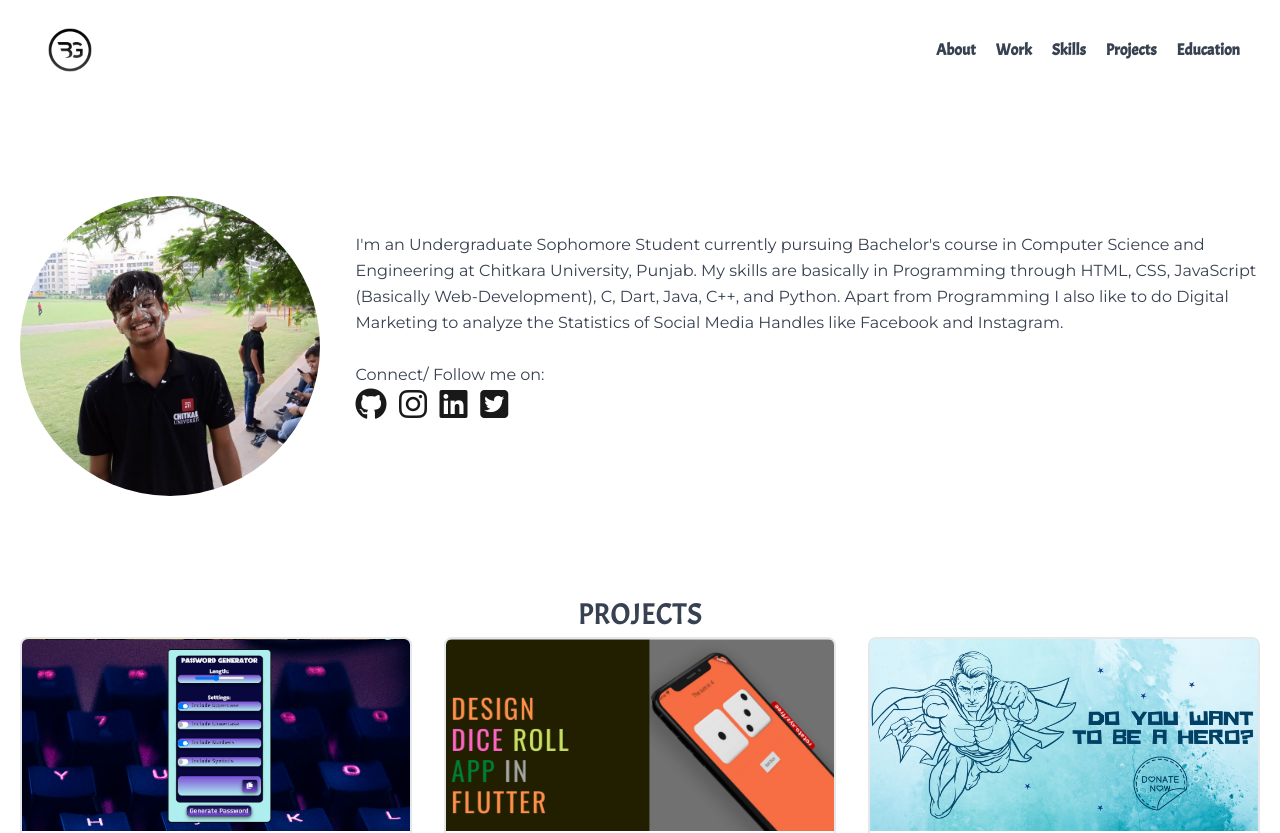
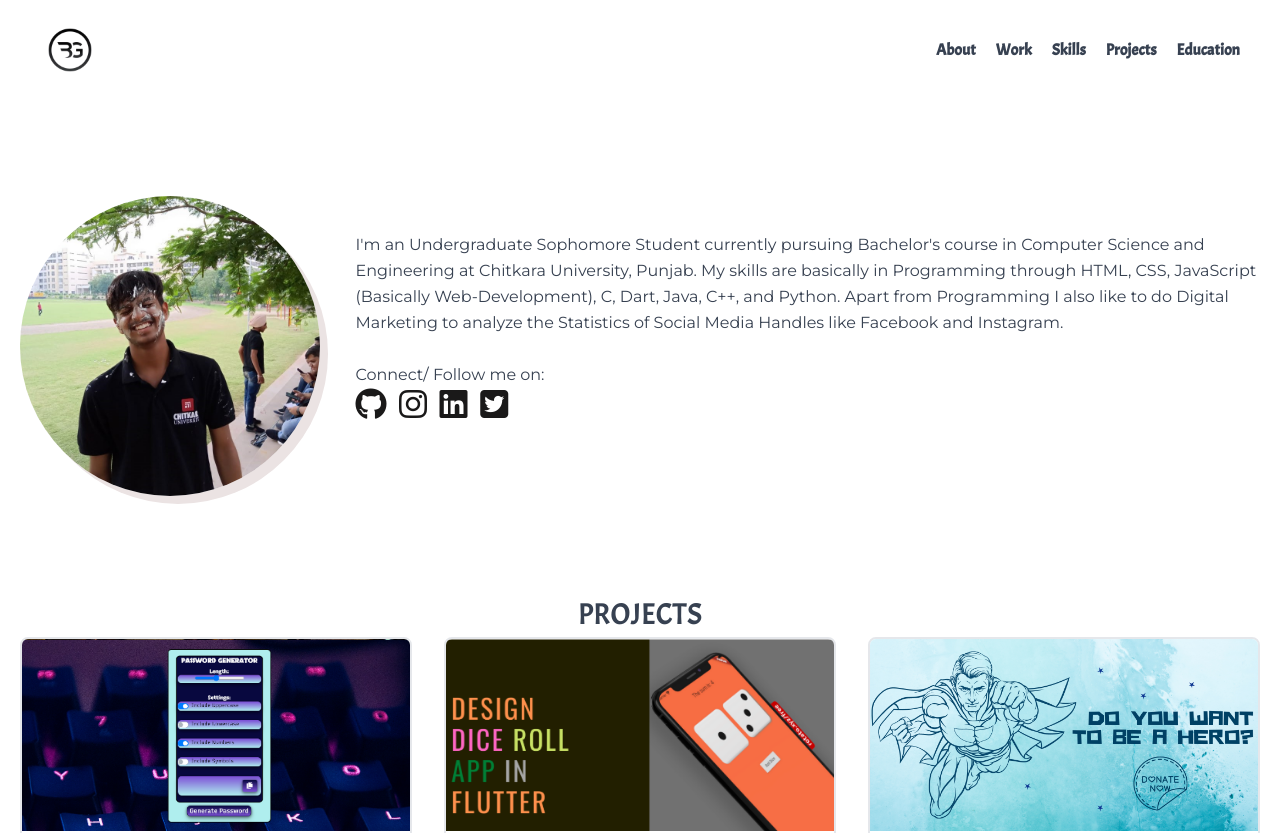
Before and after one commit to bhavesh1129/Portfolio-Website, a plain HTML site: page index.html in a window 1280 px wide. Shown: the top 833 px of the page. Drawn offline with nearby package versions, Linux system fonts and the light colour scheme.

Commit message:
Add CSS File

```diff
--- a/style.css
+++ b/style.css
@@ -2,6 +2,10 @@
 .nav {
     font-family: Acme;
     font-weight: bold;
+}
+
+.myPic {
+    box-shadow: 8px 8px rgb(235, 227, 227);
 }
 
 p {
```
